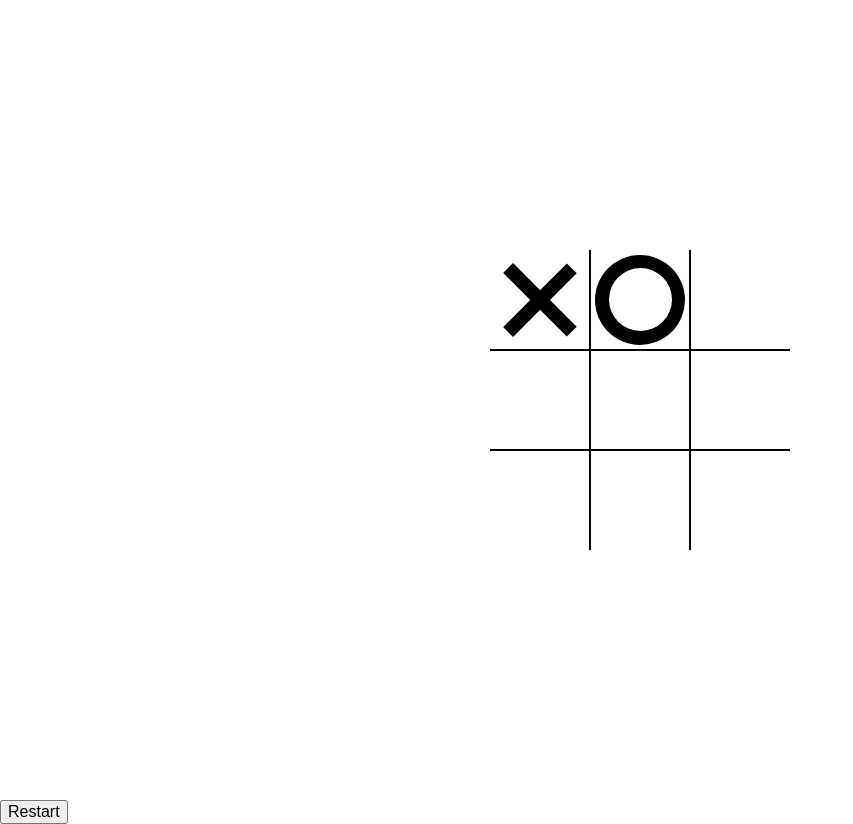
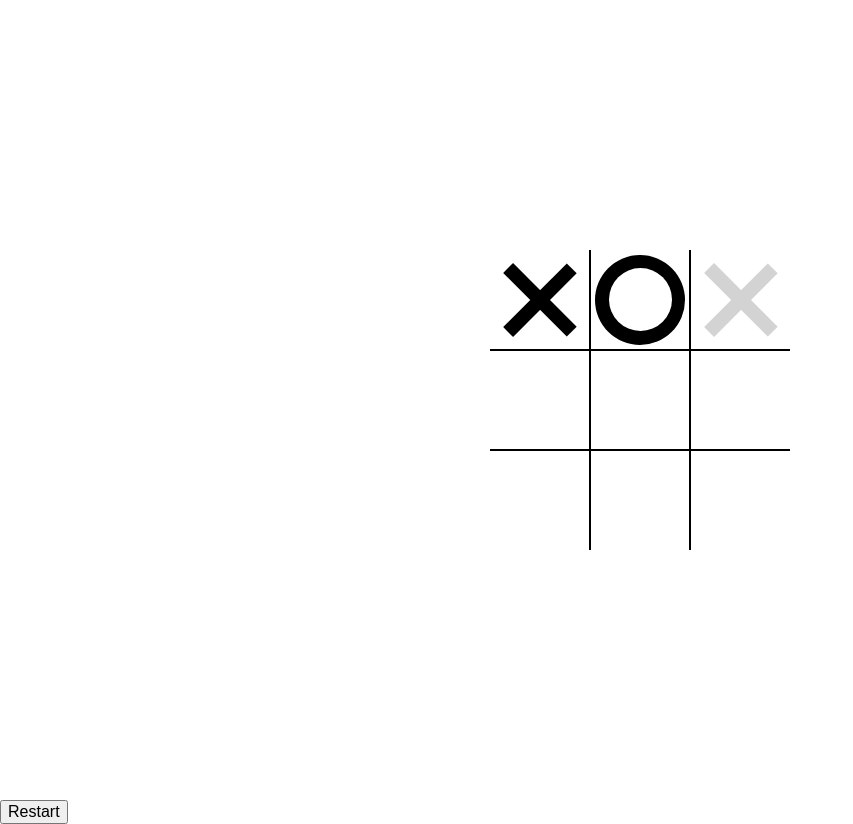
Before and after one commit to Westc13/tic-tac-toe, a plain HTML site: page index.html in a window 1280 px wide. In both pictures the pointer is over the element 740 px from the left and 300 px from the top of the page. Shown: the whole page, without its empty margins (0-853 px from the left). Drawn offline with Linux system fonts and the light colour scheme.

Commit message:
styled hover effect of x

```diff
--- a/index.html
+++ b/index.html
@@ -9,7 +9,7 @@
     <script src="script.js" defer></script>
   </head>
   <body>
-    <div class="board x" id="board">
+    <div class="board x circle" id="board">
       <div class="cell x" date-cell></div>
       <div class="cell circle" date-cell></div>
       <div class="cell" date-cell></div>
--- a/styles.css
+++ b/styles.css
@@ -260,19 +260,31 @@ body {
 .cell.circle {
   cursor: not-allowed;
 }
+
 .cell.x::before,
 .cell.x::after {
+  background-color: black;
+}
+.board.x .cell:not(.x):not(.circle):hover::before,
+.board.x .cell:not(.x):not(.circle):hover::after {
+  background-color: lightgray;
+}
+.cell.x::before,
+.cell.x::after,
+.board.x .cell:not(.x):not(.circle):hover::before,
+.board.x .cell:not(.x):not(.circle):hover::after {
   content: "";
   position: absolute;
   width: calc(var(--mark-size) * 0.15);
   height: var(--mark-size);
-  background-color: black;
 }
 
-.cell.x::before {
+.cell.x::before,
+.board.x .cell:not(.x):not(.circle):hover::before {
   transform: rotate(45deg);
 }
-.cell.x::after {
+.cell.x::after,
+.board.x .cell:not(.x):not(.circle):hover::after {
   transform: rotate(-45deg);
 }
 
```
